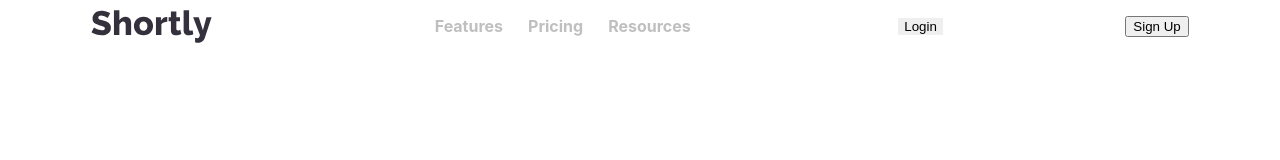
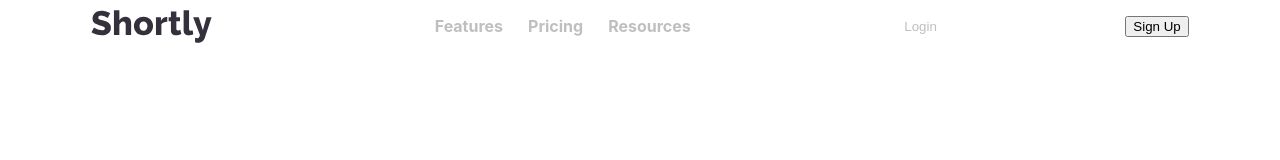
Before and after one commit to steven-mpawulo/url-shortening-page, a React (Create React App) app: page / in a window 1280 px wide. Shown: the top 160 px of the page. Built offline with nearby package versions, Linux system fonts and the light colour scheme.

Commit message:
styles login button

```diff
--- a/src/components/header/Header.js
+++ b/src/components/header/Header.js
@@ -14,7 +14,7 @@ const Header = () => {
             <li><a href="#Resources">Resources</a></li>
         </ul>
         </nav>
-        <Button buttonText={"Login"} border={"none"}/>
+        <Button buttonText={"Login"} border={"none"} backgroundColor={"white"} color={"hsl(0, 0%, 75%)"}/>
         <Button buttonText={"Sign Up"}/>
 
     </header>
```
